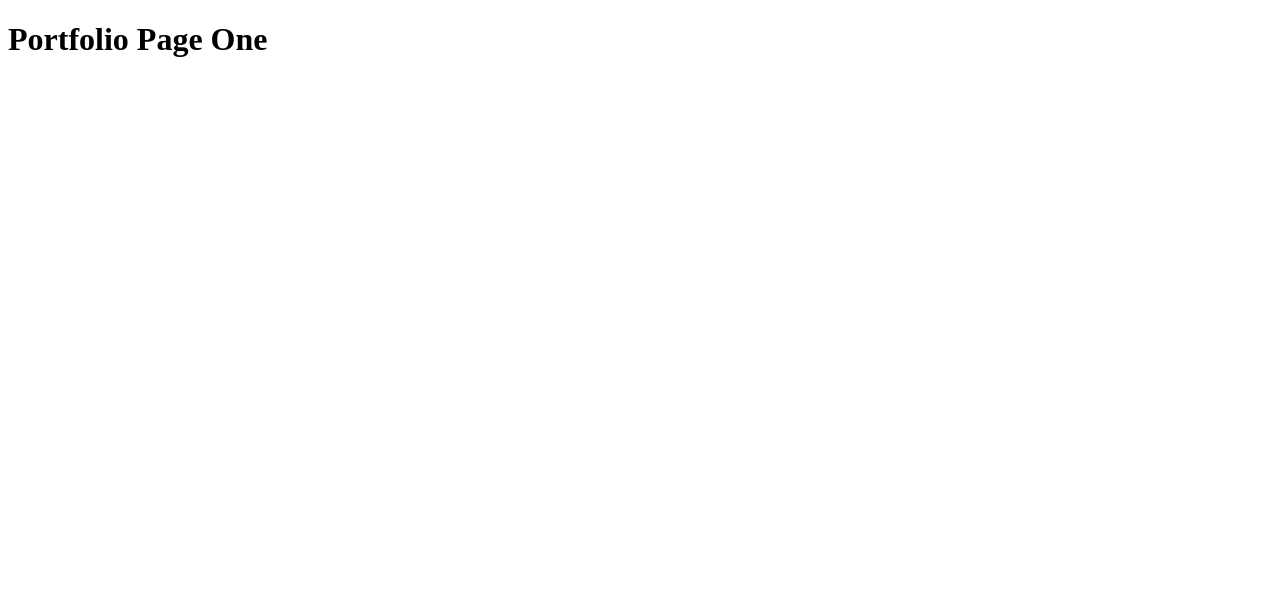
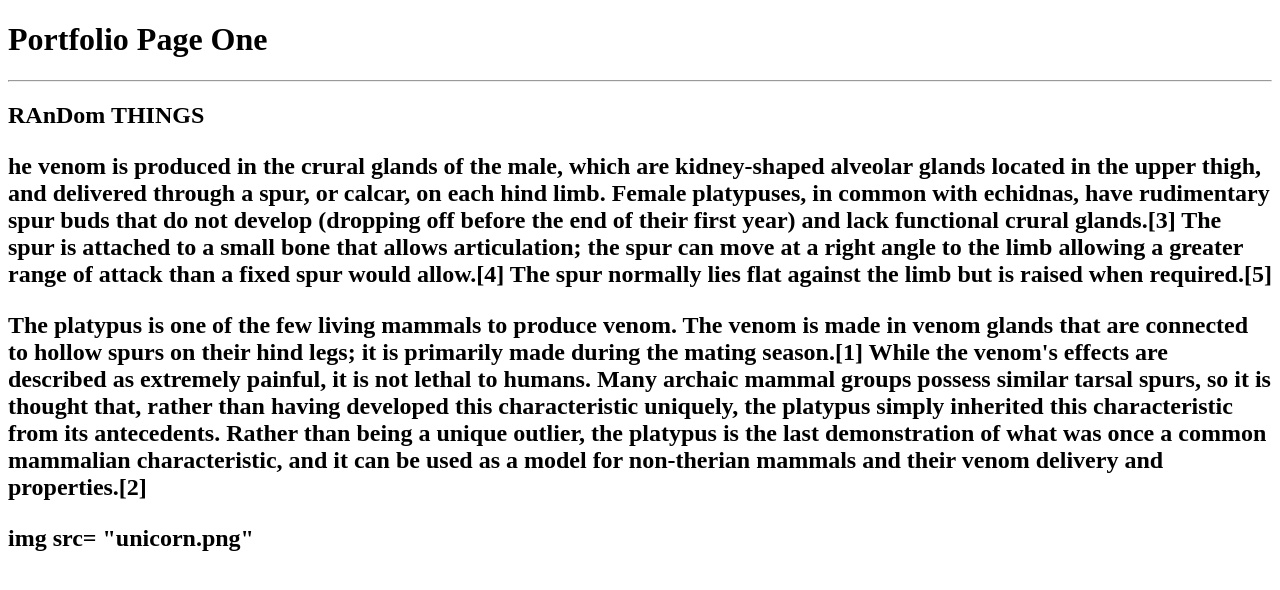
Before and after one commit to calebstarr/calebs, a plain HTML site: page inchroduckshun/index.html in a window 1280 px wide. Drawn offline with Linux system fonts and the light colour scheme.

Commit message:
images
added images

```diff
--- a/inchroduckshun/index.html
+++ b/inchroduckshun/index.html
@@ -2,12 +2,17 @@
 <html lang="en">
 
     <head>
+        <meta charset="utf-8">
         <title>Caleb's Portfolio</title>
-        <meta charset="utf-8">
 
-    </head>
+         </head>
    <body>
     <h1>Portfolio Page One</h1>
-
+    <hr>
+    <h2> RAnDom THINGS <h2>
+        <p> he venom is produced in the crural glands of the male, which are kidney-shaped alveolar glands located in the upper thigh, and delivered through a spur, or calcar, on each hind limb. Female platypuses, in common with echidnas, have rudimentary spur buds that do not develop (dropping off before the end of their first year) and lack functional crural glands.[3] The spur is attached to a small bone that allows articulation; the spur can move at a right angle to the limb allowing a greater range of attack than a fixed spur would allow.[4] The spur normally lies flat against the limb but is raised when required.[5]
+        <p>The platypus is one of the few living mammals to produce venom. The venom is made in venom glands that are connected to hollow spurs on their hind legs; it is primarily made during the mating season.[1] While the venom's effects are described as extremely painful, it is not lethal to humans. Many archaic mammal groups possess similar tarsal spurs, so it is thought that, rather than having developed this characteristic uniquely, the platypus simply inherited this characteristic from its antecedents. Rather than being a unique outlier, the platypus is the last demonstration of what was once a common mammalian characteristic, and it can be used as a model for non-therian mammals and their venom delivery and properties.[2]</p>
+        img src= "unicorn.png"
+    </h2>
    </body>
 </html>
```
Also changed, not shown: inchroduckshun/images/lavender.png (added), inchroduckshun/images/lemon.png (added), inchroduckshun/images/peach.png (added), inchroduckshun/images/pexels-john-petalcurin-2115257.jpg (renamed from inchroduckshun/pexels-john-petalcurin-2115257.jpg), inchroduckshun/images/pexels-pixabay-207580.jpg (renamed from inchroduckshun/pexels-pixabay-207580.jpg), 2 other files.
